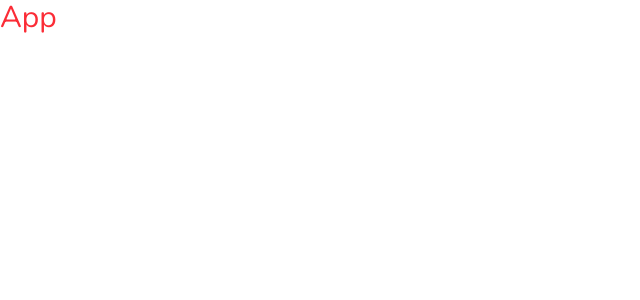
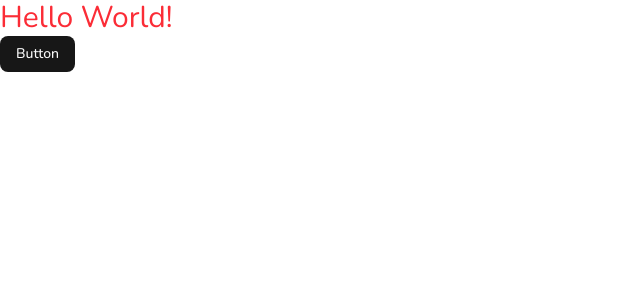
Before and after one commit to Luis-Gustavo-LG/fsc-fintrack, a React (Vite) app: page / in a window 1280 px wide. Shown: the top 300 px of the page, without its empty margins (0-640 px from the left). Built offline with nearby package versions, Linux system fonts and the light colour scheme.

Commit message:
chore: add shadcn setup

```diff
--- a/eslint.config.js
+++ b/eslint.config.js
@@ -36,6 +36,13 @@
       'no-unused-vars': ['error', { varsIgnorePattern: '^[A-Z_]' }],
       'simple-import-sort/imports': 'error',
       'simple-import-sort/exports': 'error',
+      'react-refresh/only-export-components': [
+        'warn',
+        {
+          ignoreExportsPattern: '^_',
+        },
+      ],
+      'react/prop-types': 'off',
     },
   },
 
--- a/package.json
+++ b/package.json
@@ -10,9 +10,14 @@
     "preview": "vite preview"
   },
   "dependencies": {
+    "@radix-ui/react-slot": "^1.2.4",
     "@tailwindcss/vite": "^4.1.17",
+    "class-variance-authority": "^0.7.1",
+    "clsx": "^2.1.1",
+    "lucide-react": "^0.555.0",
     "react": "^19.2.0",
     "react-dom": "^19.2.0",
+    "tailwind-merge": "^3.4.0",
     "tailwindcss": "^4.1.17"
   },
   "devDependencies": {
@@ -30,6 +35,7 @@
     "lint-staged": "^16.2.7",
     "prettier": "^3.7.4",
     "prettier-plugin-tailwindcss": "^0.7.2",
+    "tw-animate-css": "^1.4.0",
     "vite": "^7.2.4"
   }
 }
--- a/src/App.jsx
+++ b/src/App.jsx
@@ -1,7 +1,11 @@
+import { Button } from "./components/ui/button"
 
 const App = () => {
   return (
-    <div className="text-3xl text-red-500">App</div>
+    <>
+    <p className="text-3xl text-red-500">Hello World!</p>
+      <Button>Button</Button>
+    </>
   )
 }
 
--- /dev/null
+++ b/src/components/ui/button.jsx
@@ -0,0 +1,56 @@
+import { Slot } from "@radix-ui/react-slot"
+import { cva } from "class-variance-authority";
+import * as React from "react"
+
+import { cn } from "@/lib/utils"
+
+const buttonVariants = cva(
+  "inline-flex items-center justify-center gap-2 whitespace-nowrap rounded-md text-sm font-medium transition-all disabled:pointer-events-none disabled:opacity-50 [&_svg]:pointer-events-none [&_svg:not([class*='size-'])]:size-4 shrink-0 [&_svg]:shrink-0 outline-none focus-visible:border-ring focus-visible:ring-ring/50 focus-visible:ring-[3px] aria-invalid:ring-destructive/20 dark:aria-invalid:ring-destructive/40 aria-invalid:border-destructive",
+  {
+    variants: {
+      variant: {
+        default: "bg-primary text-primary-foreground hover:bg-primary/90",
+        destructive:
+          "bg-destructive text-white hover:bg-destructive/90 focus-visible:ring-destructive/20 dark:focus-visible:ring-destructive/40 dark:bg-destructive/60",
+        outline:
+          "border bg-background shadow-xs hover:bg-accent hover:text-accent-foreground dark:bg-input/30 dark:border-input dark:hover:bg-input/50",
+        secondary:
+          "bg-secondary text-secondary-foreground hover:bg-secondary/80",
+        ghost:
+          "hover:bg-accent hover:text-accent-foreground dark:hover:bg-accent/50",
+        link: "text-primary underline-offset-4 hover:underline",
+      },
+      size: {
+        default: "h-9 px-4 py-2 has-[>svg]:px-3",
+        sm: "h-8 rounded-md gap-1.5 px-3 has-[>svg]:px-2.5",
+        lg: "h-10 rounded-md px-6 has-[>svg]:px-4",
+        icon: "size-9",
+        "icon-sm": "size-8",
+        "icon-lg": "size-10",
+      },
+    },
+    defaultVariants: {
+      variant: "default",
+      size: "default",
+    },
+  }
+)
+
+function Button({
+  className,
+  variant,
+  size,
+  asChild = false,
+  ...props
+}) {
+  const Comp = asChild ? Slot : "button"
+
+  return (
+    <Comp
+      data-slot="button"
+      className={cn(buttonVariants({ variant, size, className }))}
+      {...props} />
+  );
+}
+
+export { Button, buttonVariants }
--- a/src/index.css
+++ b/src/index.css
@@ -1,4 +1,7 @@
 @import "tailwindcss";
+@import "tw-animate-css";
+
+@custom-variant dark (&:is(.dark *));
 
 @font-face {
   font-family: 'Nunito';
@@ -115,3 +118,119 @@
 * {
   font-family: 'Nunito', sans-serif;
 }
+
+@theme inline {
+  --radius-sm: calc(var(--radius) - 4px);
+  --radius-md: calc(var(--radius) - 2px);
+  --radius-lg: var(--radius);
+  --radius-xl: calc(var(--radius) + 4px);
+  --color-background: var(--background);
+  --color-foreground: var(--foreground);
+  --color-card: var(--card);
+  --color-card-foreground: var(--card-foreground);
+  --color-popover: var(--popover);
+  --color-popover-foreground: var(--popover-foreground);
+  --color-primary: var(--primary);
+  --color-primary-foreground: var(--primary-foreground);
+  --color-secondary: var(--secondary);
+  --color-secondary-foreground: var(--secondary-foreground);
+  --color-muted: var(--muted);
+  --color-muted-foreground: var(--muted-foreground);
+  --color-accent: var(--accent);
+  --color-accent-foreground: var(--accent-foreground);
+  --color-destructive: var(--destructive);
+  --color-border: var(--border);
+  --color-input: var(--input);
+  --color-ring: var(--ring);
+  --color-chart-1: var(--chart-1);
+  --color-chart-2: var(--chart-2);
+  --color-chart-3: var(--chart-3);
+  --color-chart-4: var(--chart-4);
+  --color-chart-5: var(--chart-5);
+  --color-sidebar: var(--sidebar);
+  --color-sidebar-foreground: var(--sidebar-foreground);
+  --color-sidebar-primary: var(--sidebar-primary);
+  --color-sidebar-primary-foreground: var(--sidebar-primary-foreground);
+  --color-sidebar-accent: var(--sidebar-accent);
+  --color-sidebar-accent-foreground: var(--sidebar-accent-foreground);
+  --color-sidebar-border: var(--sidebar-border);
+  --color-sidebar-ring: var(--sidebar-ring);
+}
+
+:root {
+  --radius: 0.625rem;
+  --background: oklch(1 0 0);
+  --foreground: oklch(0.145 0 0);
+  --card: oklch(1 0 0);
+  --card-foreground: oklch(0.145 0 0);
+  --popover: oklch(1 0 0);
+  --popover-foreground: oklch(0.145 0 0);
+  --primary: oklch(0.205 0 0);
+  --primary-foreground: oklch(0.985 0 0);
+  --secondary: oklch(0.97 0 0);
+  --secondary-foreground: oklch(0.205 0 0);
+  --muted: oklch(0.97 0 0);
+  --muted-foreground: oklch(0.556 0 0);
+  --accent: oklch(0.97 0 0);
+  --accent-foreground: oklch(0.205 0 0);
+  --destructive: oklch(0.577 0.245 27.325);
+  --border: oklch(0.922 0 0);
+  --input: oklch(0.922 0 0);
+  --ring: oklch(0.708 0 0);
+  --chart-1: oklch(0.646 0.222 41.116);
+  --chart-2: oklch(0.6 0.118 184.704);
+  --chart-3: oklch(0.398 0.07 227.392);
+  --chart-4: oklch(0.828 0.189 84.429);
+  --chart-5: oklch(0.769 0.188 70.08);
+  --sidebar: oklch(0.985 0 0);
+  --sidebar-foreground: oklch(0.145 0 0);
+  --sidebar-primary: oklch(0.205 0 0);
+  --sidebar-primary-foreground: oklch(0.985 0 0);
+  --sidebar-accent: oklch(0.97 0 0);
+  --sidebar-accent-foreground: oklch(0.205 0 0);
+  --sidebar-border: oklch(0.922 0 0);
+  --sidebar-ring: oklch(0.708 0 0);
+}
+
+.dark {
+  --background: oklch(0.145 0 0);
+  --foreground: oklch(0.985 0 0);
+  --card: oklch(0.205 0 0);
+  --card-foreground: oklch(0.985 0 0);
+  --popover: oklch(0.205 0 0);
+  --popover-foreground: oklch(0.985 0 0);
+  --primary: oklch(0.922 0 0);
+  --primary-foreground: oklch(0.205 0 0);
+  --secondary: oklch(0.269 0 0);
+  --secondary-foreground: oklch(0.985 0 0);
+  --muted: oklch(0.269 0 0);
+  --muted-foreground: oklch(0.708 0 0);
+  --accent: oklch(0.269 0 0);
+  --accent-foreground: oklch(0.985 0 0);
+  --destructive: oklch(0.704 0.191 22.216);
+  --border: oklch(1 0 0 / 10%);
+  --input: oklch(1 0 0 / 15%);
+  --ring: oklch(0.556 0 0);
+  --chart-1: oklch(0.488 0.243 264.376);
+  --chart-2: oklch(0.696 0.17 162.48);
+  --chart-3: oklch(0.769 0.188 70.08);
+  --chart-4: oklch(0.627 0.265 303.9);
+  --chart-5: oklch(0.645 0.246 16.439);
+  --sidebar: oklch(0.205 0 0);
+  --sidebar-foreground: oklch(0.985 0 0);
+  --sidebar-primary: oklch(0.488 0.243 264.376);
+  --sidebar-primary-foreground: oklch(0.985 0 0);
+  --sidebar-accent: oklch(0.269 0 0);
+  --sidebar-accent-foreground: oklch(0.985 0 0);
+  --sidebar-border: oklch(1 0 0 / 10%);
+  --sidebar-ring: oklch(0.556 0 0);
+}
+
+@layer base {
+  * {
+    @apply border-border outline-ring/50;
+  }
+  body {
+    @apply bg-background text-foreground;
+  }
+}
--- /dev/null
+++ b/src/lib/utils.js
@@ -0,0 +1,6 @@
+import { clsx } from "clsx";
+import { twMerge } from "tailwind-merge"
+
+export function cn(...inputs) {
+  return twMerge(clsx(inputs));
+}
--- a/vite.config.js
+++ b/vite.config.js
@@ -1,8 +1,14 @@
 import tailwindcss from '@tailwindcss/vite'
 import react from '@vitejs/plugin-react'
+import path from 'path'
 import { defineConfig } from 'vite'
 
-// https://vite.dev/config/
 export default defineConfig({
   plugins: [react(), tailwindcss()],
+  resolve: {
+    alias: {
+      // eslint-disable-next-line no-undef
+      "@": path.resolve(__dirname, "./src"),
+    },
+  },
 })
```
Also changed, not shown: jsconfig.json (added, +9 -0 lines), components.json (added), 1 other file (tests, documents, lock files or other folders).
